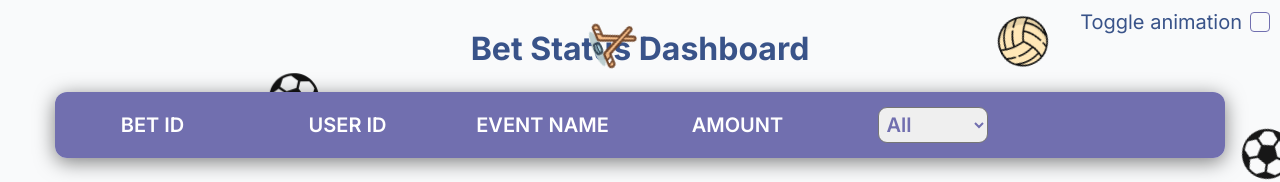
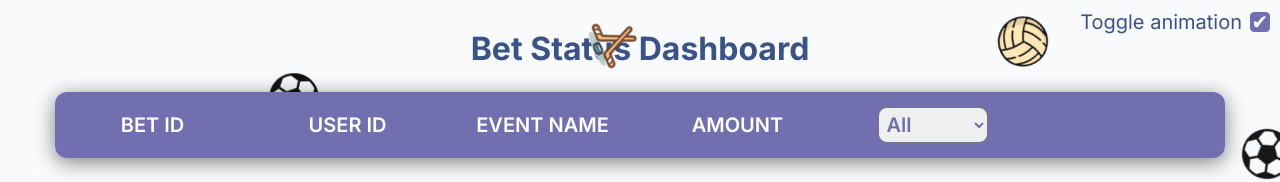
Before and after one commit to Kozzzlova/test-task-react-express, a React (Vite) app in the folder frontend/: page / in a window 1280 px wide. Shown: the top 182 px of the page. Built offline with nearby package versions, Linux system fonts and the light colour scheme; no server answers.

Commit message:
fix: fix checkvox for toggle animation

```diff
--- a/frontend/src/app/App.tsx
+++ b/frontend/src/app/App.tsx
@@ -7,7 +7,6 @@ import { selectAnimationShow } from "@/features/FallingIcons/model/selectAnimati
 
 function App() {
   const animationShow = useAppSelector(selectAnimationShow)
-  console.log(animationShow)
 
   return (
     <S.Wrapper>
--- a/frontend/src/features/ToggleAnimation/ToggleAnimation.tsx
+++ b/frontend/src/features/ToggleAnimation/ToggleAnimation.tsx
@@ -1,9 +1,13 @@
+import { useAppSelector } from "@/shared/hooks/useAppSelector"
 import { setAnimation } from "../FallingIcons/model/animationSlice"
 import { S } from "./ToggleAnimation.styles"
 import { useAppDispatch } from "@/shared/hooks/useAppDispatch"
+import { selectAnimationShow } from "../FallingIcons/model/selectAnimationShow"
 
 export const ToggleAnimation = () => {
   const dispatch = useAppDispatch()
+  const animationShow = useAppSelector(selectAnimationShow)
+
 
   const toggleAnimationHandler = (e: React.ChangeEvent<HTMLInputElement>) => {
     dispatch(setAnimation(e.currentTarget.checked))
@@ -11,7 +15,7 @@ export const ToggleAnimation = () => {
   return (
     <S.Toggle>
       <span>Toggle animation</span>
-      <S.CheckBox type="checkbox" onChange={toggleAnimationHandler} />
+      <S.CheckBox type="checkbox" onChange={toggleAnimationHandler} checked={ animationShow} />
     </S.Toggle>
   )
 }
```
